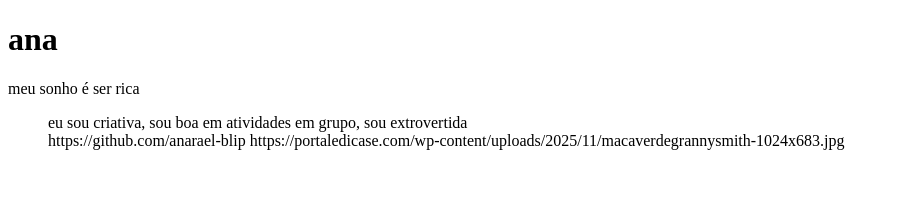
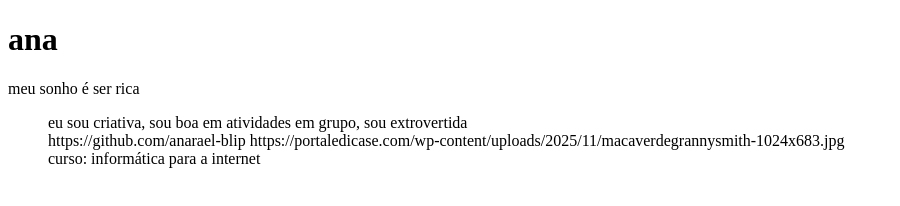
Before and after one commit to anarael-blip/meu-primeiro-portifolio, a plain HTML site: page index.html in a window 1280 px wide. Shown: the whole page, without its empty margins (0-900 px from the left). Drawn offline with Linux system fonts and the light colour scheme.

Commit message:
feat: informar o curso

```diff
--- a/index.html
+++ b/index.html
@@ -18,6 +18,7 @@
  <a>https://github.com/anarael-blip</a>
  <img>https://portaledicase.com/wp-content/uploads/2025/11/macaverdegrannysmith-1024x683.jpg<img>
  </footer>
+ <table>curso: informática para a internet</table>
 
 </body>
 </html>
```
